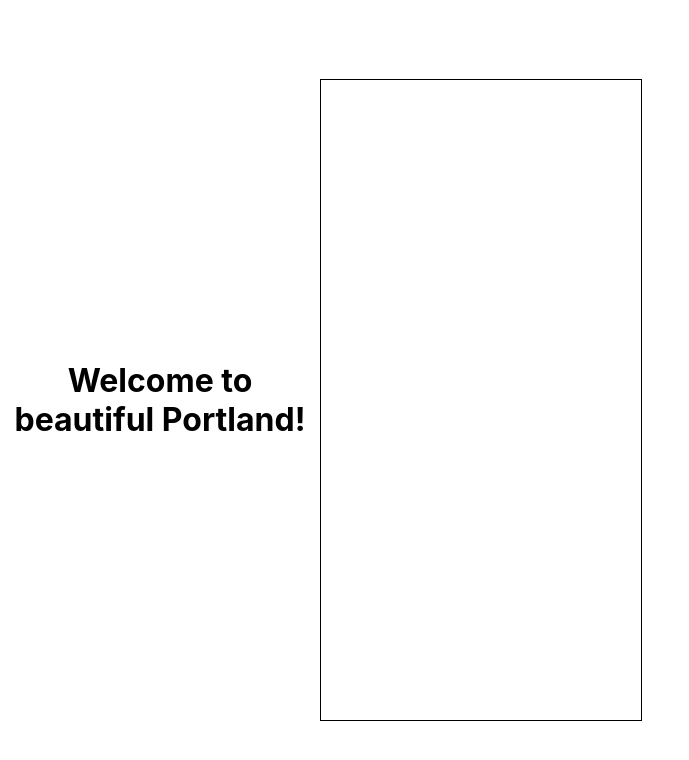
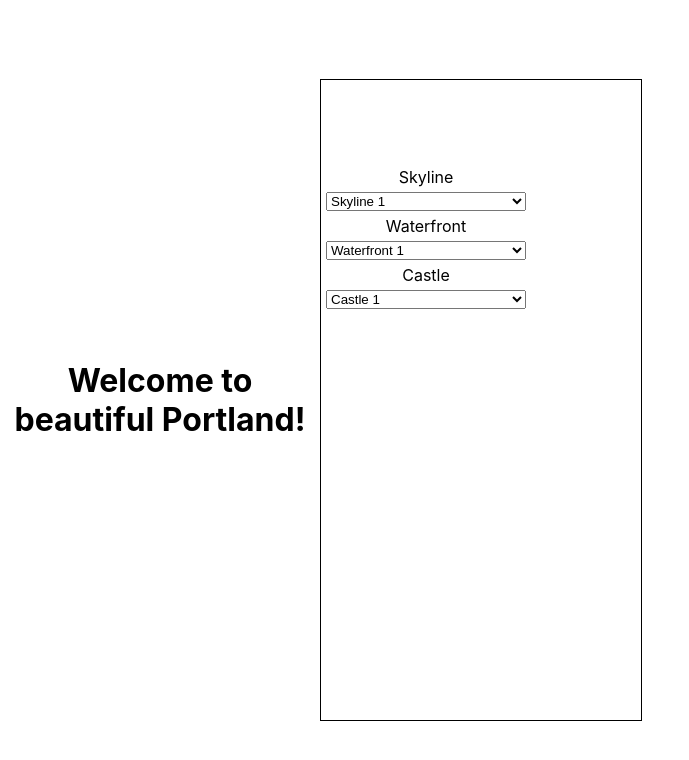
Before and after one commit to PCN23/CityPostcardBuilder-HalfBakedReact3, a React (Create React App) app: page / in a window 1280 px wide. Shown: the top 760 px of the page, without its empty margins (0-689 px from the left). Built offline with nearby package versions, Linux system fonts and the light colour scheme.

Commit message:
added option dropdowns

```diff
--- a/src/App.js
+++ b/src/App.js
@@ -9,10 +9,10 @@ import CityNameInput from './CityNameInput';
 import City from './City';
 
 function App() {
-  const [skylineId, setSkyLineId] = useState('');
-  const [waterFrontId, setWaterFrontId] = useState('');
-  const [castleId, setCastleId] = useState('');
-  const [cityName, setCityName] = useState('');
+  const [skylineId, setSkyLineId] = useState('skyline-1');
+  const [waterFrontId, setWaterFrontId] = useState('waterfront-1');
+  const [castleId, setCastleId] = useState('castle-1');
+  const [cityName, setCityName] = useState('city');
   const [slogans, setSlogans] = useState(['The City of Excellence']);
   const [sloganForm, setSloganForm] = ('');
   // track some state here.
@@ -30,6 +30,31 @@ function App() {
       <div className='bottom'>
         {/* here, the CityNameInput component takes in the setCityName state handler function */}
         <section className='dropdowns'>
+          <label>
+            Skyline
+            <select>
+              <option>Skyline 1</option>
+              <option>Skyline 2</option>
+              <option>Skyline 3</option>
+            </select>
+          </label>
+          <label>
+            Waterfront
+            <select>
+              <option>Waterfront 1</option>
+              <option>Waterfront 2</option>
+              <option>Waterfront 3</option>
+            </select>
+          </label>
+          <label>
+            Castle
+            <select>
+              <option>Castle 1</option>
+              <option>Castle 2</option>
+              <option>Castle 3</option>
+            </select>
+          </label>
+
           {/*
           render all three Dropdown components (WaterfrontDropdown, SkylineDropdown, CastleDropdown) here.
 
```
